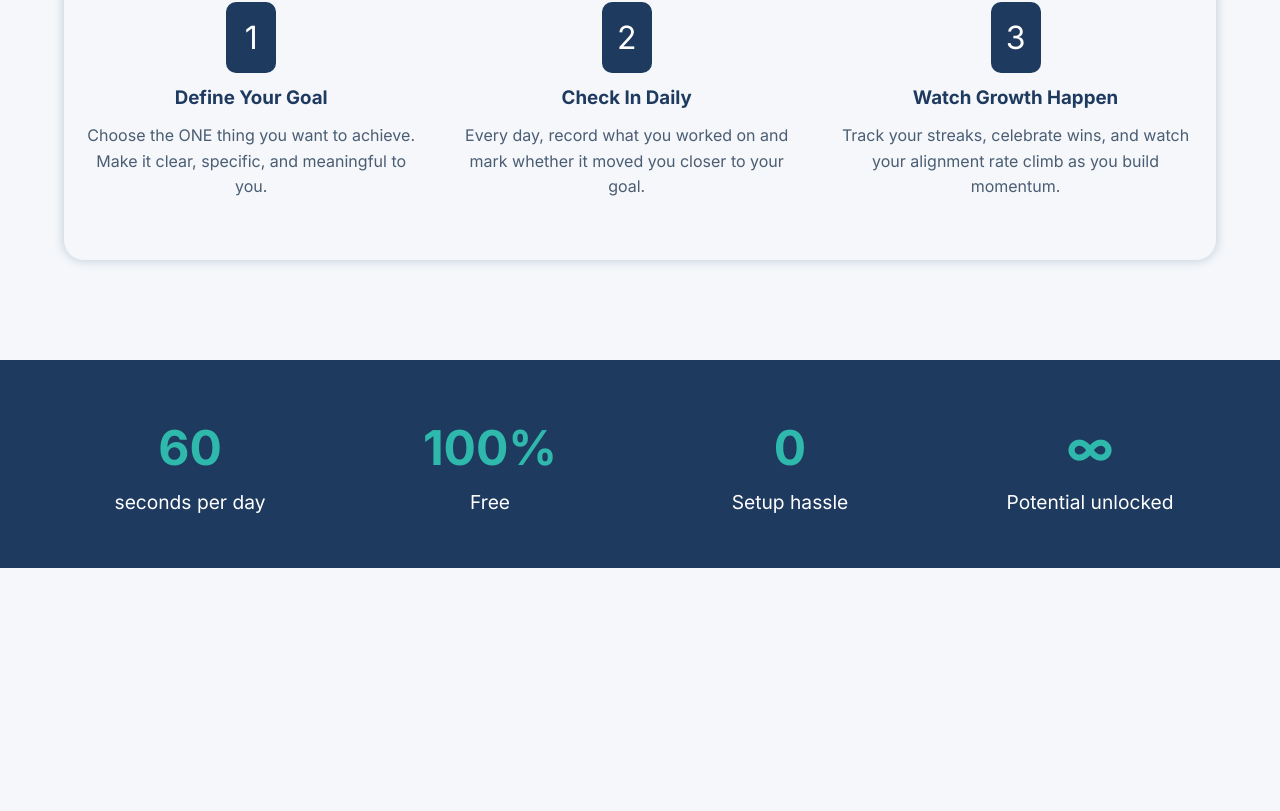
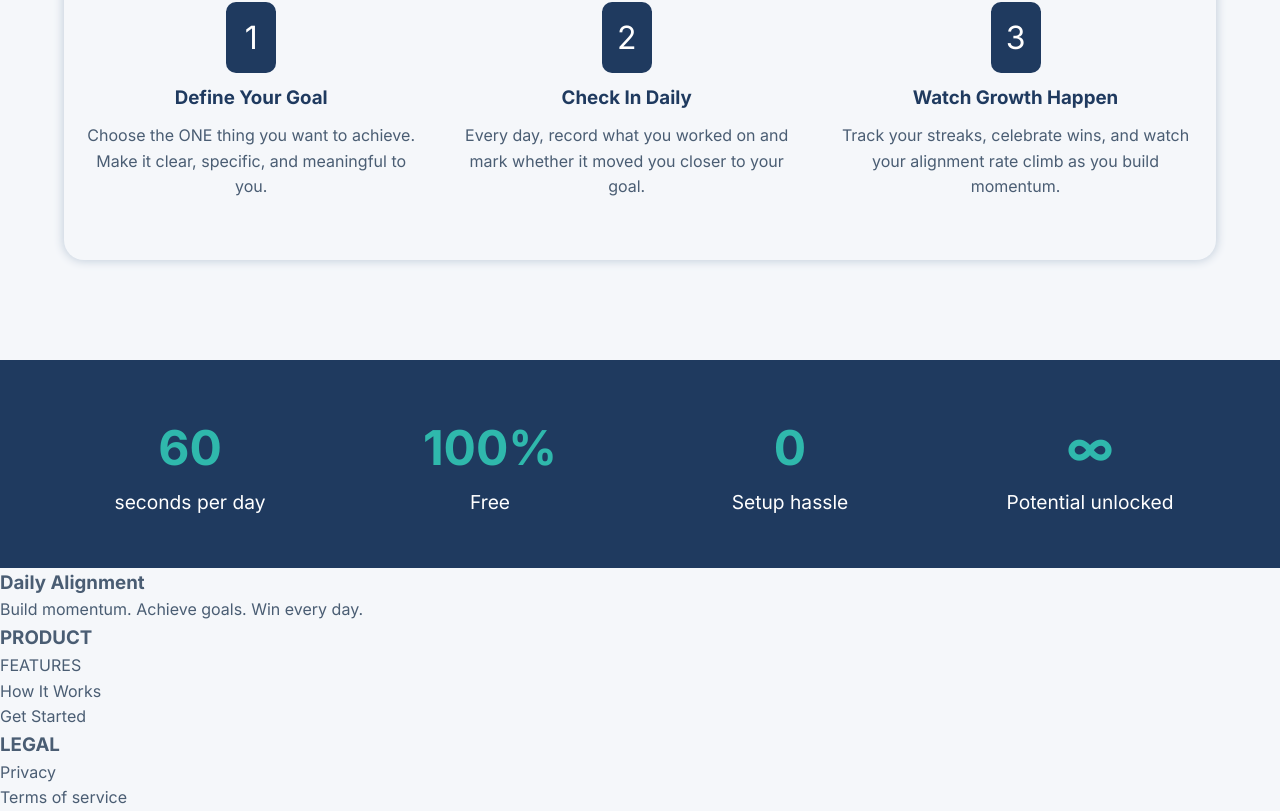
Before and after one commit to 4wiafe/daily-alignment, a React (Vite) app in the folder daily-alignment-app/: page / in a window 1280 px wide. Shown: the part 1768-2579 px from the top of the page. Before the commit the page ends 2336 px from the top, so only its background shows below. Built offline with nearby package versions, Linux system fonts and the light colour scheme; a web font is replaced by a local one.

Commit message:
Add footer section

```diff
--- a/daily-alignment-app/src/components/LandingPage/LandingPage.jsx
+++ b/daily-alignment-app/src/components/LandingPage/LandingPage.jsx
@@ -3,6 +3,7 @@ import Hero from "./sections/Hero/Hero";
 import Features from "./sections/Features/Features";
 import HowItWorks from "./sections/HowItWorks/HowItWorks";
 import Setup from "./sections/Setup/Setup";
+import Footer from "./sections/Footer/Footer";
 
 export default function LandingPage() {
   return (
@@ -14,6 +15,7 @@ export default function LandingPage() {
         <HowItWorks />
         <Setup />
       </main>
+      <Footer />
     </>
   );
 }
--- /dev/null
+++ b/daily-alignment-app/src/components/LandingPage/sections/Footer/Footer.jsx
@@ -0,0 +1,31 @@
+import "./Footer.css";
+
+export default function Footer() {
+  return (
+    <footer>
+      <div className="footer-container">
+        <div className="catchphrase">
+          <h3>Daily Alignment</h3>
+          <p>Build momentum. Achieve goals. Win every day.</p>
+        </div>
+
+        <div className="product">
+          <h3>PRODUCT</h3>
+          <ul>
+            <li>FEATURES</li>
+            <li>How It Works</li>
+            <li>Get Started</li>
+          </ul>
+        </div>
+
+        <div className="terms">
+          <h3>LEGAL</h3>
+          <ul>
+            <li>Privacy</li>
+            <li>Terms of service</li>
+          </ul>
+        </div>
+      </div>
+    </footer>
+  );
+}
```
Also changed, not shown: daily-alignment-app/src/components/LandingPage/sections/Footer/Footer.css (added).
